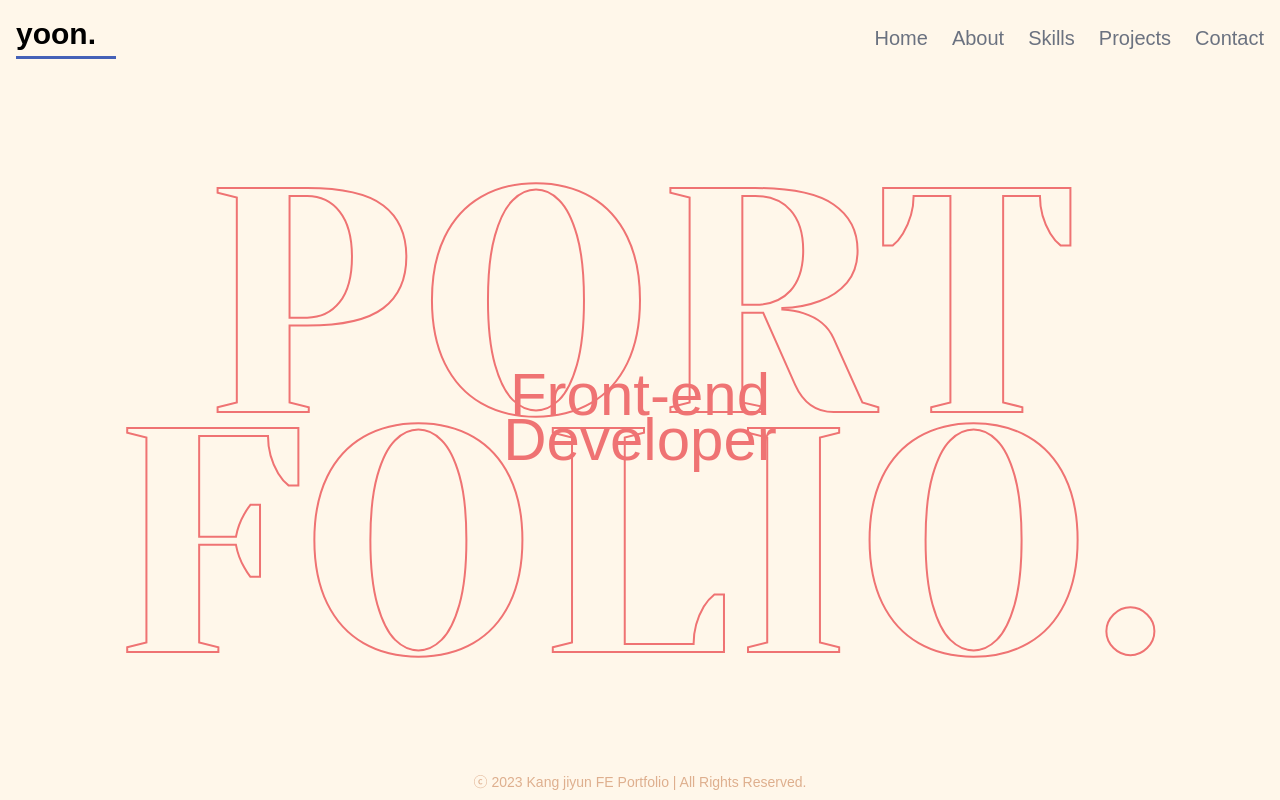
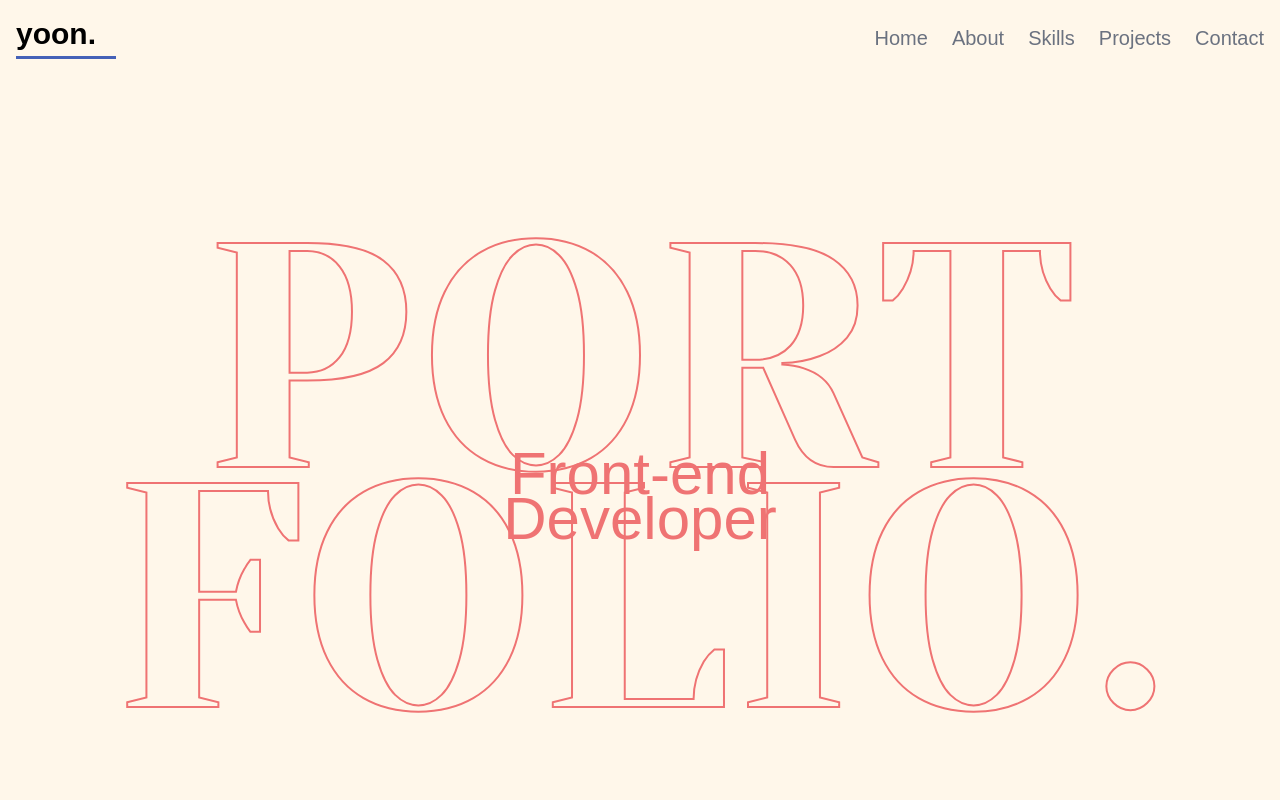
Before and after one commit to eeeyooon/portfolio, a Next.js app: page / in a window 1280 px wide. Built offline with nearby package versions, Linux system fonts and the light colour scheme; a web font is replaced by a local one.

Commit message:
style: 컴포넌트 분리 및 스타일링 수정, 스크롤 숨기기

```diff
--- a/src/app/layout.tsx
+++ b/src/app/layout.tsx
@@ -1,6 +1,6 @@
 import type { Metadata } from "next";
 import "./globals.css";
-import Header from "./../components/Header";
+import Header from "@/components/Header";
 import Footer from "@/components/Footer";
 
 export const metadata: Metadata = {
@@ -15,7 +15,7 @@ export default function RootLayout({
 }) {
   return (
     <html lang="ko">
-      <body className="bg-primary font-scoreLight flex flex-col w-full max-w-screen-2xl mx-auto">
+      <body className="bg-primary font-scoreLight flex flex-col w-full max-w-screen-2xl mx-auto scrollbar-hide">
         <Header />
         <main className="grow">{children}</main>
         <Footer />
--- a/src/app/page.tsx
+++ b/src/app/page.tsx
@@ -1,17 +1,9 @@
+import Onboard from "@/components/Onboard";
+
 export default function Home() {
   return (
-    <section className="bg-primary  text-center flex justify-center items-center h-full pt-2">
-      <div>
-        <div className="font-yeseva text-primary text-[20rem] font-outline-red whitespace-pre-linere leading-[15rem] relative">
-          PORT
-          <br />
-          FOLIO.
-        </div>
-        <div className="font-shrik text-red_color text-6xl leading-[2.8rem] absolute top-1/2 right-1/2 translate-x-1/2 translate-y-[-30%] ">
-          Front-end
-          <br /> Developer
-        </div>
-      </div>
-    </section>
+    <>
+      <Onboard />
+    </>
   );
 }
--- a/src/components/Footer.tsx
+++ b/src/components/Footer.tsx
@@ -1,6 +1,6 @@
 export default function Footer() {
   return (
-    <footer className=" py-2 text-sm text-center text-brown_color">
+    <footer className="py-2 text-sm text-center text-brown_color">
       {"ⓒ 2023  Kang jiyun FE Portfolio | All Rights Reserved."}
     </footer>
   );
--- /dev/null
+++ b/src/components/Onboard.tsx
@@ -0,0 +1,17 @@
+export default function Onboard() {
+  return (
+    <section className="bg-primary  text-center flex justify-center items-center h-[50rem] pt-2 selection:bg-red_color">
+      <div className="relative">
+        <span className="text-[20rem] font-outline-red whitespace-pre-linere leading-[15rem] font-yeseva text-primary">
+          PORT
+          <br />
+          FOLIO.
+        </span>
+        <div className="font-shrik text-red_color text-6xl leading-[2.8rem] absolute top-1/2 right-1/2 translate-x-1/2 translate-y-[-30%] ">
+          Front-end
+          <br /> Developer
+        </div>
+      </div>
+    </section>
+  );
+}
```
